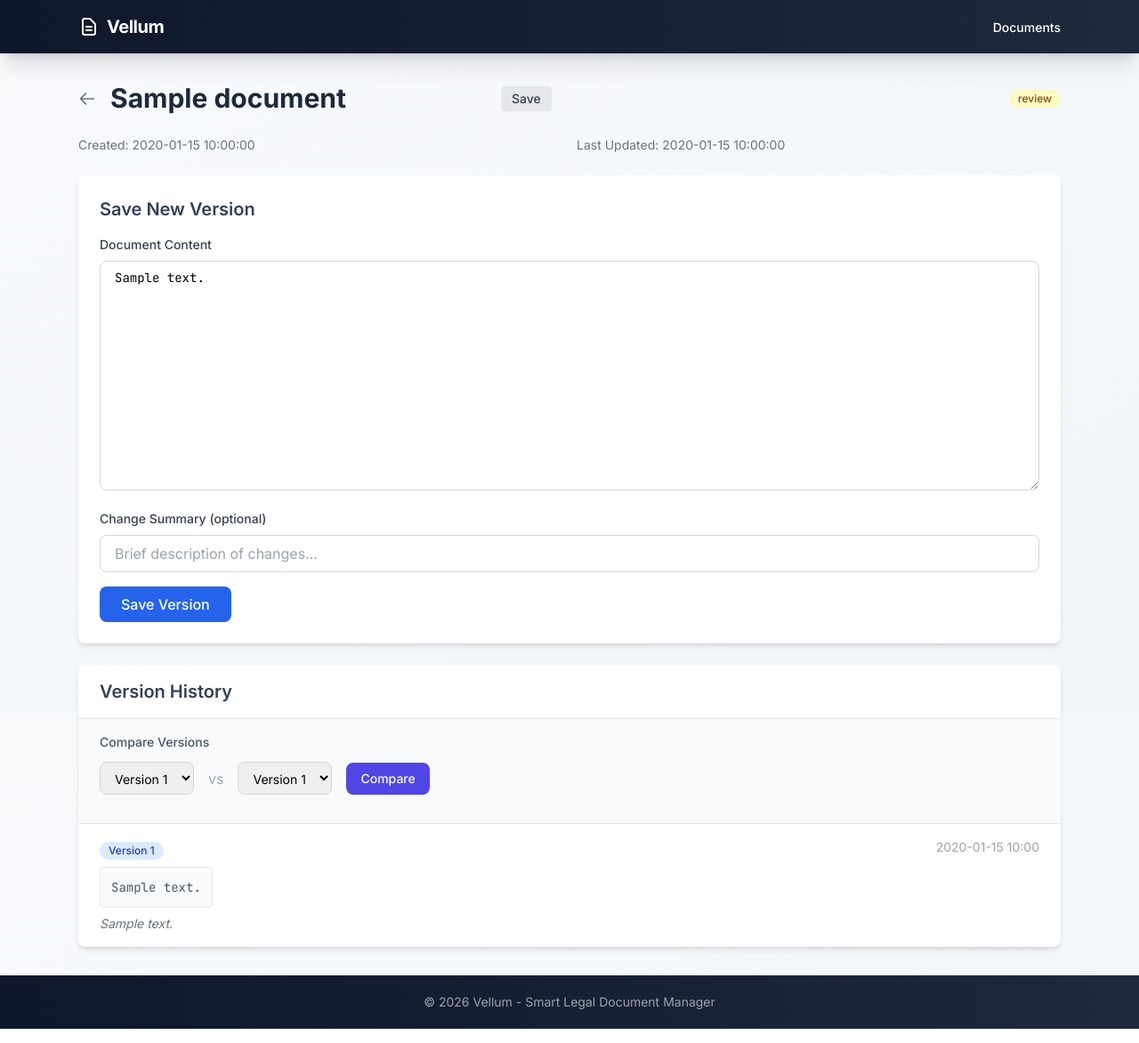
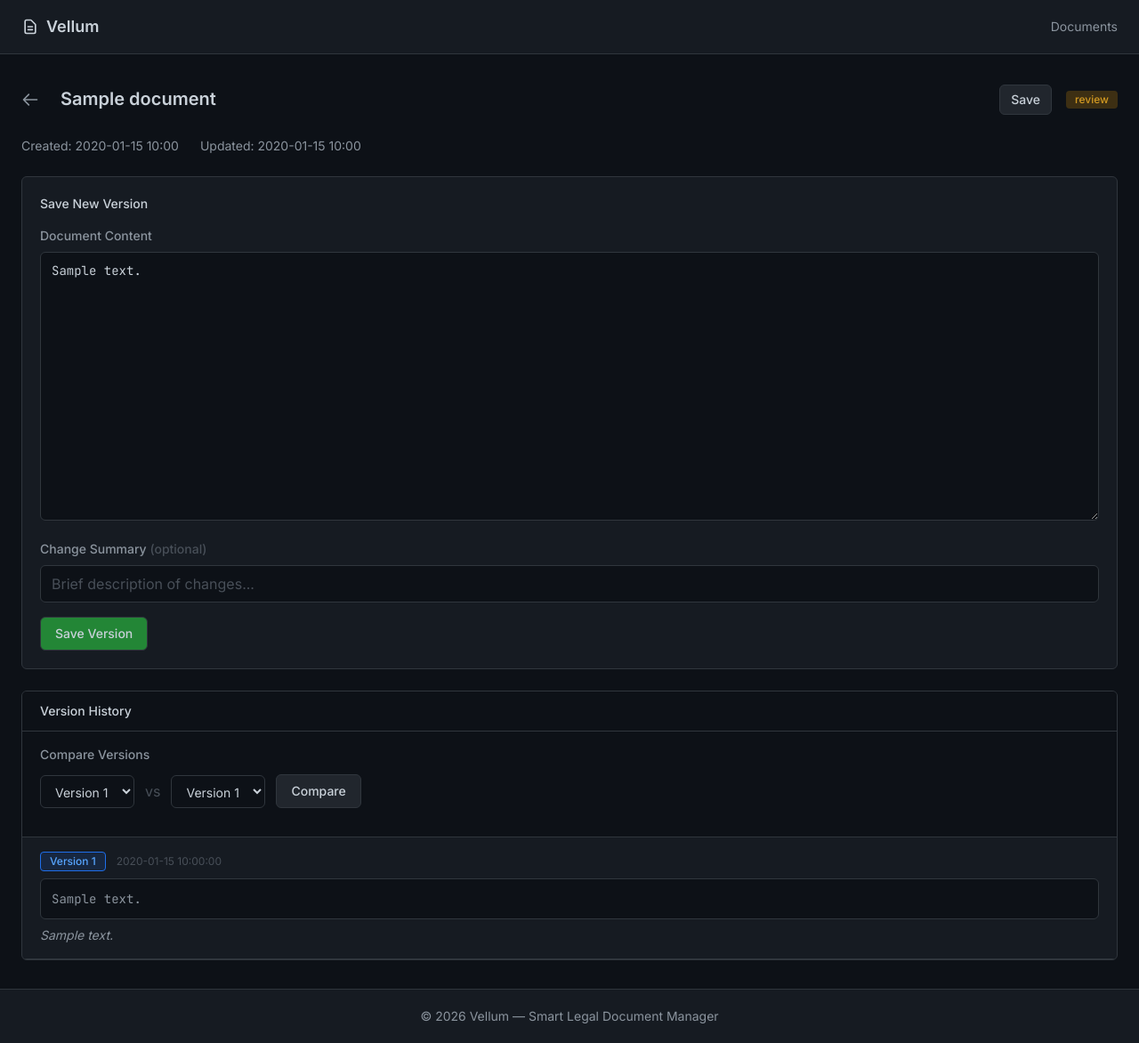
Before and after one commit to shakakibara12/Vellum, a FastAPI app: template app/templates/editor.html in a window 1280 px wide. Shown: the whole page at 89% size. Run offline with FastAPI, Linux system fonts and the light colour scheme; the template is opened without the code that fills it: most values are stand-ins (such as "Sample title", 1, 10 or a date in 2020); some libraries are stand-ins or nearby versions.

Commit message:
Change to dark theme

```diff
--- a/app/templates/base.html
+++ b/app/templates/base.html
@@ -25,49 +25,20 @@
         }
     </script>
     <style>
-        /* Custom diff styling */
-        .diff-container table {
-            width: 100%;
-            border-collapse: collapse;
-            font-size: 0.75rem;
-            font-family: 'SF Mono', 'Monaco', 'Inconsolata', 'Fira Mono', 'Droid Sans Mono', 'Source Code Pro', monospace;
+        /* Custom scrollbar */
+        ::-webkit-scrollbar {
+            width: 8px;
+            height: 8px;
         }
-        .diff-container th {
-            background-color: #f1f5f9;
-            padding: 0.75rem 1rem;
-            text-align: left;
-            font-weight: 600;
-            color: #475569;
-            border: 1px solid #e2e8f0;
+        ::-webkit-scrollbar-track {
+            background: #0d1117;
         }
-        .diff-container td {
-            padding: 0.375rem 0.75rem;
-            border: 1px solid #e2e8f0;
-            font-family: inherit;
-            white-space: pre-wrap;
-            word-break: break-all;
-            line-height: 1.5;
+        ::-webkit-scrollbar-thumb {
+            background: #30363d;
+            border-radius: 4px;
         }
-        .diff-container .diff_add {
-            background-color: #dcfce7;
-            color: #166534;
-            font-weight: 500;
-        }
-        .diff-container .diff_sub {
-            background-color: #fee2e2;
-            color: #991b1b;
-            text-decoration: line-through;
-        }
-        .diff-container .diff_chg {
-            background-color: #fef3c7;
-            color: #92400e;
-        }
-        .diff-container .diff_empty {
-            background-color: #fafafa;
-            color: #9ca3af;
-        }
-        .diff-container tr:hover td {
-            background-color: rgba(59, 130, 246, 0.05);
+        ::-webkit-scrollbar-thumb:hover {
+            background: #484f58;
         }
 
         /* Smooth scrolling */
@@ -75,47 +46,75 @@
             scroll-behavior: smooth;
         }
 
-        /* Custom scrollbar */
-        ::-webkit-scrollbar {
-            width: 8px;
-            height: 8px;
+        /* Diff styling for dark theme */
+        .diff-container table {
+            width: 100%;
+            border-collapse: collapse;
+            font-size: 0.75rem;
+            font-family: 'JetBrains Mono', monospace;
         }
-        ::-webkit-scrollbar-track {
-            background: #f1f5f9;
+        .diff-container th {
+            background: #161b22;
+            padding: 0.75rem 1rem;
+            text-align: left;
+            font-weight: 500;
+            color: #8b949e;
+            border: 1px solid #30363d;
         }
-        ::-webkit-scrollbar-thumb {
-            background: #cbd5e1;
-            border-radius: 4px;
+        .diff-container td {
+            padding: 0.375rem 0.75rem;
+            border: 1px solid #30363d;
+            font-family: inherit;
+            white-space: pre-wrap;
+            word-break: break-all;
+            line-height: 1.5;
         }
-        ::-webkit-scrollbar-thumb:hover {
-            background: #94a3b8;
+        .diff-container .diff_add {
+            background: #23863666;
+            color: #56d364;
+        }
+        .diff-container .diff_sub {
+            background: #da363366;
+            color: #ff7b72;
+            text-decoration: line-through;
+        }
+        .diff-container .diff_chg {
+            background: #d2992266;
+            color: #d29922;
+        }
+        .diff-container .diff_empty {
+            background: #161b22;
+            color: #484f58;
+        }
+        .diff-container tr:hover td {
+            background: #1c2128;
         }
     </style>
 </head>
-<body class="bg-gradient-to-br from-slate-50 to-slate-100 min-h-full flex flex-col font-sans antialiased">
-    <nav class="bg-gradient-to-r from-slate-900 to-slate-800 text-white shadow-xl">
-        <div class="max-w-6xl mx-auto px-6 py-4">
+<body class="bg-[#0d1117] min-h-full flex flex-col font-sans antialiased text-[#c9d1d9]">
+    <nav class="bg-[#161b22] border-b border-[#30363d] sticky top-0 z-50">
+        <div class="max-w-7xl mx-auto px-6 py-4">
             <div class="flex justify-between items-center">
-                <a href="/" class="text-xl font-bold tracking-tight hover:text-blue-300 transition flex items-center gap-2">
-                    <svg class="w-6 h-6" fill="none" stroke="currentColor" viewBox="0 0 24 24">
+                <a href="/" class="text-lg font-semibold text-[#c9d1d9] hover:text-[#58a6ff] transition flex items-center gap-2">
+                    <svg class="w-5 h-5" fill="none" stroke="currentColor" viewBox="0 0 24 24">
                         <path stroke-linecap="round" stroke-linejoin="round" stroke-width="2" d="M9 12h6m-6 4h6m2 5H7a2 2 0 01-2-2V5a2 2 0 012-2h5.586a1 1 0 01.707.293l5.414 5.414a1 1 0 01.293.707V19a2 2 0 01-2 2z"></path>
                     </svg>
                     Vellum
                 </a>
-                <div class="space-x-6">
-                    <a href="/" class="text-sm font-medium hover:text-blue-300 transition">Documents</a>
+                <div class="flex items-center gap-6">
+                    <a href="/" class="text-sm text-[#8b949e] hover:text-[#c9d1d9] transition">Documents</a>
                 </div>
             </div>
         </div>
     </nav>
 
-    <main class="max-w-6xl mx-auto px-6 py-8 w-full flex-1">
+    <main class="max-w-7xl mx-auto px-6 py-8 w-full flex-1">
         {% block content %}{% endblock %}
     </main>
 
-    <footer class="bg-gradient-to-r from-slate-900 to-slate-800 text-gray-400 mt-auto">
-        <div class="max-w-6xl mx-auto px-6 py-5 text-center text-sm">
-            <p>&copy; 2026 Vellum - Smart Legal Document Manager</p>
+    <footer class="bg-[#161b22] border-t border-[#30363d] mt-auto">
+        <div class="max-w-7xl mx-auto px-6 py-5 text-center text-sm text-[#8b949e]">
+            <p>&copy; 2026 Vellum — Smart Legal Document Manager</p>
         </div>
     </footer>
 </body>
--- a/app/templates/editor.html
+++ b/app/templates/editor.html
@@ -6,83 +6,83 @@
 <div class="space-y-6">
     <!-- Flash Messages -->
     {% if flash_message %}
-    <div class="rounded-lg p-4 {% if flash_message[0] == 'success' %}bg-green-100 border border-green-400 text-green-700{% elif flash_message[0] == 'warning' %}bg-yellow-100 border border-yellow-400 text-yellow-700{% else %}bg-blue-100 border border-blue-400 text-blue-700{% endif %}">
+    <div class="rounded-md p-4 border {% if flash_message[0] == 'success' %}bg-[#1a291f] border-[#238636] text-[#56d364]{% elif flash_message[0] == 'warning' %}bg-[#2a2313] border-[#9e6a03] text-[#d29922]{% else %}bg-[#151d29] border-[#1f6feb] text-[#58a6ff]{% endif %}">
         {{ flash_message[1] }}
     </div>
     {% endif %}
 
     <!-- Header with Back Button and Edit Title -->
     <div class="flex items-center gap-4">
-        <a href="/" class="text-gray-500 hover:text-gray-700 transition">
+        <a href="/" class="text-[#8b949e] hover:text-[#c9d1d9] transition">
             <svg class="w-5 h-5" fill="none" stroke="currentColor" viewBox="0 0 24 24">
                 <path stroke-linecap="round" stroke-linejoin="round" stroke-width="2" d="M10 19l-7-7m0 0l7-7m-7 7h18"></path>
             </svg>
         </a>
 
         <!-- Edit Title Form -->
-        <form action="/documents/{{ document.id }}?_method=PATCH" method="POST" class="flex items-center gap-2 flex-1">
+        <form action="/documents/{{ document.id }}?_method=PATCH" method="POST" class="flex items-center gap-3 flex-1">
             <input
                 type="text"
                 name="title"
                 value="{{ document.title }}"
-                class="text-3xl font-bold text-slate-800 bg-transparent border-b border-transparent hover:border-gray-300 focus:border-blue-500 focus:outline-none transition"
+                class="text-xl font-semibold bg-transparent border-b border-transparent hover:border-[#30363d] focus:border-[#58a6ff] focus:outline-none transition text-[#c9d1d9] px-2 py-1 flex-1"
             >
             <button
                 type="submit"
-                class="px-3 py-1 text-sm bg-gray-200 text-gray-700 font-medium rounded hover:bg-gray-300 transition"
+                class="px-3 py-1.5 text-sm bg-[#21262d] text-[#c9d1d9] font-medium rounded-md hover:bg-[#30363d] transition border border-[#30363d]"
             >
                 Save
             </button>
         </form>
 
-        <span class="inline-flex items-center px-2.5 py-0.5 rounded-full text-xs font-medium
-            {% if document.status == 'draft' %}bg-gray-100 text-gray-800
-            {% elif document.status == 'review' %}bg-yellow-100 text-yellow-800
-            {% elif document.status == 'final' %}bg-green-100 text-green-800
-            {% elif document.status == 'archived' %}bg-red-100 text-red-800
+        <span class="inline-flex items-center px-2.5 py-0.5 rounded text-xs font-medium
+            {% if document.status == 'draft' %}bg-[#30363d] text-[#c9d1d9]
+            {% elif document.status == 'review' %}bg-[#3d2f13] text-[#d29922]
+            {% elif document.status == 'final' %}bg-[#1a291f] text-[#56d364]
+            {% elif document.status == 'archived' %}bg-[#2a1a1a] text-[#f85149]
             {% endif %}">
             {{ document.status }}
         </span>
     </div>
 
     <!-- Document Info -->
-    <div class="grid grid-cols-2 gap-4 text-sm text-gray-500">
-        <div>Created: {{ document.created_at.strftime('%Y-%m-%d %H:%M:%S') }}</div>
-        <div>Last Updated: {{ document.updated_at.strftime('%Y-%m-%d %H:%M:%S') }}</div>
+    <div class="flex gap-6 text-sm text-[#8b949e]">
+        <div>Created: {{ document.created_at.strftime('%Y-%m-%d %H:%M') }}</div>
+        <div>Updated: {{ document.updated_at.strftime('%Y-%m-%d %H:%M') }}</div>
     </div>
 
     <!-- Save Version Form -->
-    <div class="bg-white rounded-lg shadow-md p-6">
-        <h2 class="text-xl font-semibold text-slate-700 mb-4">Save New Version</h2>
+    <div class="bg-[#161b22] border border-[#30363d] rounded-md p-5">
+        <h2 class="text-sm font-medium text-[#c9d1d9] mb-4">Save New Version</h2>
         <form action="/documents/{{ document.id }}/versions" method="POST" class="space-y-4">
             <div>
-                <label for="content" class="block text-sm font-medium text-gray-700 mb-2">
+                <label for="content" class="block text-sm font-medium text-[#8b949e] mb-2">
                     Document Content
                 </label>
                 <textarea
                     id="content"
                     name="content"
-                    rows="12"
+                    rows="14"
                     placeholder="Enter document content..."
                     required
-                    class="w-full px-4 py-2 border border-gray-300 rounded-lg focus:outline-none focus:ring-2 focus:ring-blue-500 focus:border-transparent font-mono text-sm"
+                    class="w-full px-3 py-2.5 bg-[#0d1117] text-[#c9d1d9] placeholder-[#484f58] border border-[#30363d] rounded-md focus:outline-none focus:border-[#58a6ff] transition font-mono text-sm"
                 >{{ document.content }}</textarea>
             </div>
             <div>
-                <label for="change_summary" class="block text-sm font-medium text-gray-700 mb-2">
-                    Change Summary (optional)
+                <label for="change_summary" class="block text-sm font-medium text-[#8b949e] mb-2">
+                    Change Summary <span class="text-[#484f58]">(optional)</span>
                 </label>
                 <input
                     type="text"
                     id="change_summary"
                     name="change_summary"
                     placeholder="Brief description of changes..."
-                    class="w-full px-4 py-2 border border-gray-300 rounded-lg focus:outline-none focus:ring-2 focus:ring-blue-500 focus:border-transparent"
+                    class="w-full px-3 py-2 bg-[#0d1117] text-[#c9d1d9] placeholder-[#484f58] border border-[#30363d] rounded-md focus:outline-none focus:border-[#58a6ff] transition"
                 >
             </div>
             <button
                 type="submit"
-                class="px-6 py-2 bg-blue-600 text-white font-medium rounded-lg hover:bg-blue-700 transition focus:outline-none focus:ring-2 focus:ring-blue-500 focus:ring-offset-2"
+                class="px-4 py-2 bg-[#238636] text-[#c9d1d9] text-sm font-medium rounded-md hover:bg-[#2ea043] transition border border-[#30363d]"
             >
                 Save Version
             </button>
@@ -90,23 +90,23 @@
     </div>
 
     <!-- Version History -->
-    <div class="bg-white rounded-lg shadow-md overflow-hidden">
-        <div class="px-6 py-4 border-b border-gray-200">
-            <h2 class="text-xl font-semibold text-slate-700">Version History</h2>
+    <div class="bg-[#161b22] border border-[#30363d] rounded-md overflow-hidden">
+        <div class="px-5 py-3 border-b border-[#30363d] bg-[#0d1117]">
+            <h2 class="text-sm font-medium text-[#c9d1d9]">Version History</h2>
         </div>
         {% if document.versions %}
 
         <!-- Version Comparison Tool -->
-        <div class="px-6 py-4 bg-gray-50 border-b border-gray-200">
-            <h3 class="text-sm font-medium text-slate-600 mb-3">Compare Versions</h3>
-            <div class="flex items-center gap-4">
-                <select name="v1" id="version-1" class="px-3 py-2 border border-gray-300 rounded-lg text-sm focus:outline-none focus:ring-2 focus:ring-blue-500">
+        <div class="px-5 py-4 border-b border-[#30363d] bg-[#0d1117]">
+            <h3 class="text-sm font-medium text-[#8b949e] mb-3">Compare Versions</h3>
+            <div class="flex items-center gap-3 flex-wrap">
+                <select name="v1" id="version-1" class="px-3 py-2 bg-[#0d1117] text-[#c9d1d9] border border-[#30363d] rounded-md text-sm focus:outline-none focus:border-[#58a6ff] transition">
                     {% for version in document.versions|sort(attribute='version_number') %}
                     <option value="{{ version.id }}">Version {{ version.version_number }}</option>
                     {% endfor %}
                 </select>
-                <span class="text-gray-400">vs</span>
-                <select name="v2" id="version-2" class="px-3 py-2 border border-gray-300 rounded-lg text-sm focus:outline-none focus:ring-2 focus:ring-blue-500">
+                <span class="text-[#484f58]">vs</span>
+                <select name="v2" id="version-2" class="px-3 py-2 bg-[#0d1117] text-[#c9d1d9] border border-[#30363d] rounded-md text-sm focus:outline-none focus:border-[#58a6ff] transition">
                     {% for version in document.versions|sort(attribute='version_number') %}
                     <option value="{{ version.id }}" {% if loop.last %}selected{% endif %}>Version {{ version.version_number }}</option>
                     {% endfor %}
@@ -116,7 +116,7 @@
                     hx-include="#version-1,#version-2"
                     hx-target="#diff-result"
                     hx-swap="innerHTML"
-                    class="px-4 py-2 bg-indigo-600 text-white text-sm font-medium rounded-lg hover:bg-indigo-700 transition focus:outline-none focus:ring-2 focus:ring-indigo-500"
+                    class="px-4 py-2 bg-[#21262d] text-[#c9d1d9] text-sm font-medium rounded-md hover:bg-[#30363d] transition border border-[#30363d]"
                 >
                     Compare
                 </button>
@@ -124,33 +124,33 @@
             <div id="diff-result" class="mt-4"></div>
         </div>
 
-        <div class="divide-y divide-gray-200">
+        <div>
             {% for version in document.versions|sort(attribute='version_number', reverse=true) %}
-            <div class="px-6 py-4 hover:bg-gray-50 transition">
-                <div class="flex justify-between items-start">
-                    <div>
-                        <span class="inline-flex items-center px-2.5 py-0.5 rounded-full text-xs font-medium bg-blue-100 text-blue-800">
-                            Version {{ version.version_number }}
-                        </span>
-                        <p class="mt-2 text-sm text-gray-600 font-mono bg-gray-50 p-3 rounded border border-gray-200">
-                            {{ version.content[:200] }}{% if version.content|length > 200 %}...{% endif %}
-                        </p>
+            <div class="px-5 py-4 border-b border-[#30363d] hover:bg-[#1c2128] transition">
+                <div class="flex justify-between items-start gap-4">
+                    <div class="flex-1">
+                        <div class="flex items-center gap-3 mb-2">
+                            <span class="inline-flex items-center px-2.5 py-0.5 rounded text-xs font-medium bg-[#1f6feb26] text-[#58a6ff] border border-[#1f6feb]">
+                                Version {{ version.version_number }}
+                            </span>
+                            <span class="text-xs text-[#484f58]">{{ version.created_at.strftime('%Y-%m-%d %H:%M:%S') }}</span>
+                        </div>
+                        <div class="font-mono text-sm text-[#8b949e] bg-[#0d1117] p-3 rounded-md border border-[#30363d]">
+                            {{ version.content[:300] }}{% if version.content|length > 300 %}<span class="text-[#484f58]">...</span>{% endif %}
+                        </div>
                         {% if version.change_summary %}
-                        <p class="mt-2 text-sm text-gray-500 italic">
+                        <p class="mt-2 text-sm text-[#8b949e] italic">
                             {{ version.change_summary }}
                         </p>
                         {% endif %}
                     </div>
-                    <span class="text-sm text-gray-400">
-                        {{ version.created_at.strftime('%Y-%m-%d %H:%M') }}
-                    </span>
                 </div>
             </div>
             {% endfor %}
         </div>
         {% else %}
-        <div class="px-6 py-12 text-center">
-            <p class="text-gray-500">No versions saved yet. Use the form above to save your first version.</p>
+        <div class="px-5 py-12 text-center">
+            <p class="text-[#8b949e]">No versions saved yet. Use the form above to save your first version.</p>
         </div>
         {% endif %}
     </div>
```
Also changed, not shown: app/templates/_diff_result.html (+19 -3 lines), app/templates/index.html (+40 -36 lines).
